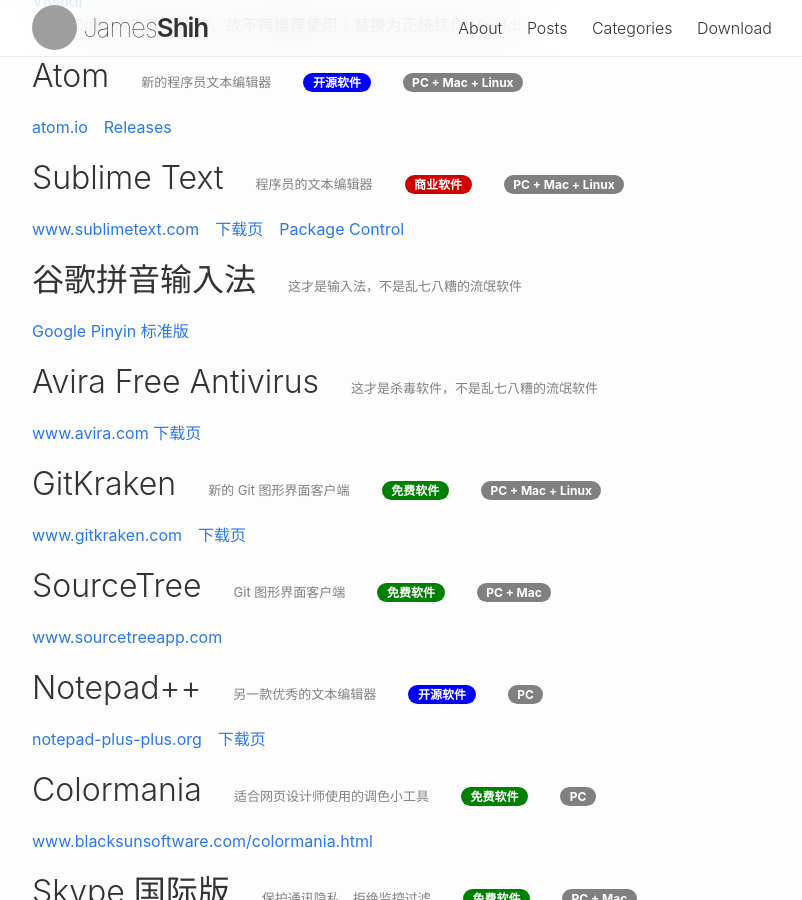
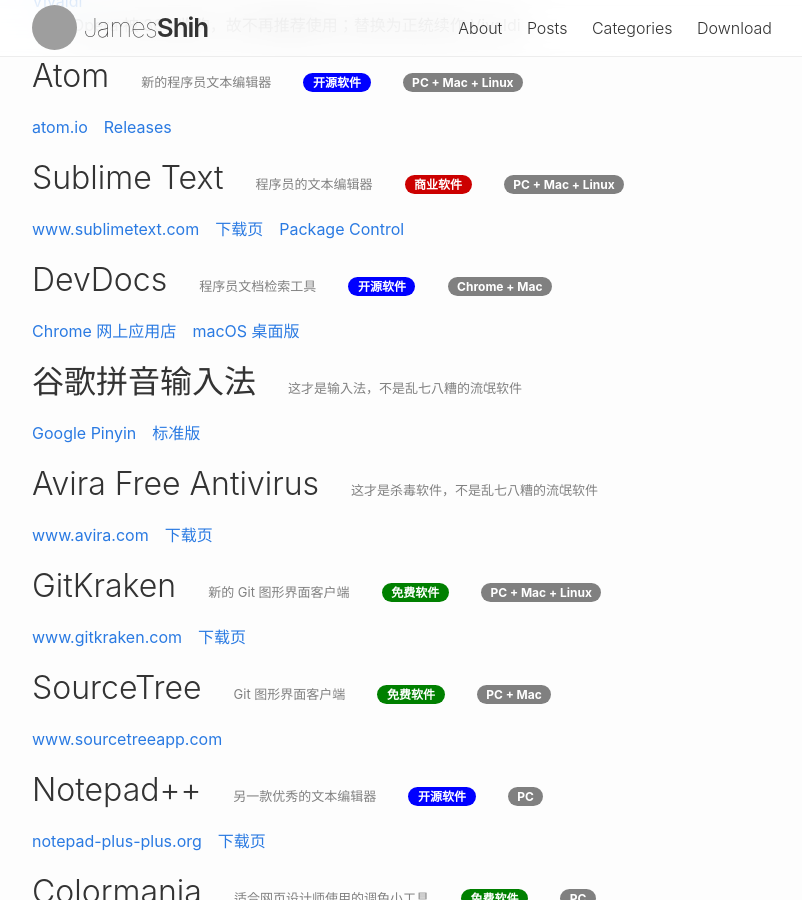
Before and after one commit to hyjk2000/hyjk2000.github.io, a Jekyll site: the page built from download.md, in a window 1280 px wide and 900 px high, scrolled down 389 px. Shown: the whole window, without its empty margins (238-1040 px from the left). Built offline with Jekyll 4.4.1, drawn with Linux system fonts in a browser that asks for light colours; some of the changed text lies outside the part shown; grey boxes are pictures that could not be loaded.

Commit message:
Add DevDocs to downloads

```diff
--- a/download.md
+++ b/download.md
@@ -38,13 +38,17 @@
 
 [www.sublimetext.com][4]　[下载页][5]　[Package Control][6]
 
+## DevDocs　<span style="font-weight:normal; font-size:13px; color:gray">程序员文档检索工具</span>　<span class="blue tag">开源软件</span>　<span class="gray tag">Chrome + Mac</span>
+
+[Chrome 网上应用店][47]　[macOS 桌面版][48]
+
 ## 谷歌拼音输入法　<span style="font-weight:normal; font-size:13px; color:gray">这才是输入法，不是乱七八糟的流氓软件</span>
 
-[Google Pinyin][35] [标准版][36]
+[Google Pinyin][35]　[标准版][36]
 
 ## Avira Free Antivirus　<span style="font-weight:normal; font-size:13px; color:gray">这才是杀毒软件，不是乱七八糟的流氓软件</span>
 
-[www.avira.com][37] [下载页][38]
+[www.avira.com][37]　[下载页][38]
 
 ## GitKraken　<span style="font-weight:normal; font-size:13px; color:gray">新的 Git 图形界面客户端</span>　<span class="green tag">免费软件</span>　<span class="gray tag">PC + Mac + Linux</span>
 
@@ -104,7 +108,7 @@
 
 ## 派对抽奖　<span style="font-weight:normal; font-size:13px; color:gray">在派对、婚礼、公司年会等活动现场举行抽奖活动</span>　<span class="blue tag">开源软件</span>　<span class="gray tag">Chrome + PC + Mac</span>
 
-[Chrome 网上应用店][43]　[Windows & OS X 桌面版][44]
+[Chrome 网上应用店][43]　[Windows & macOS 桌面版][44]
 
  [1]: https://www.google.com/chrome/eula.html?system=true&standalone=1
  [2]: https://www.mozilla.org/en-US/firefox/all/#zh-CN
```
Also changed, not shown: other parts of download.md (+2 -0 lines).
